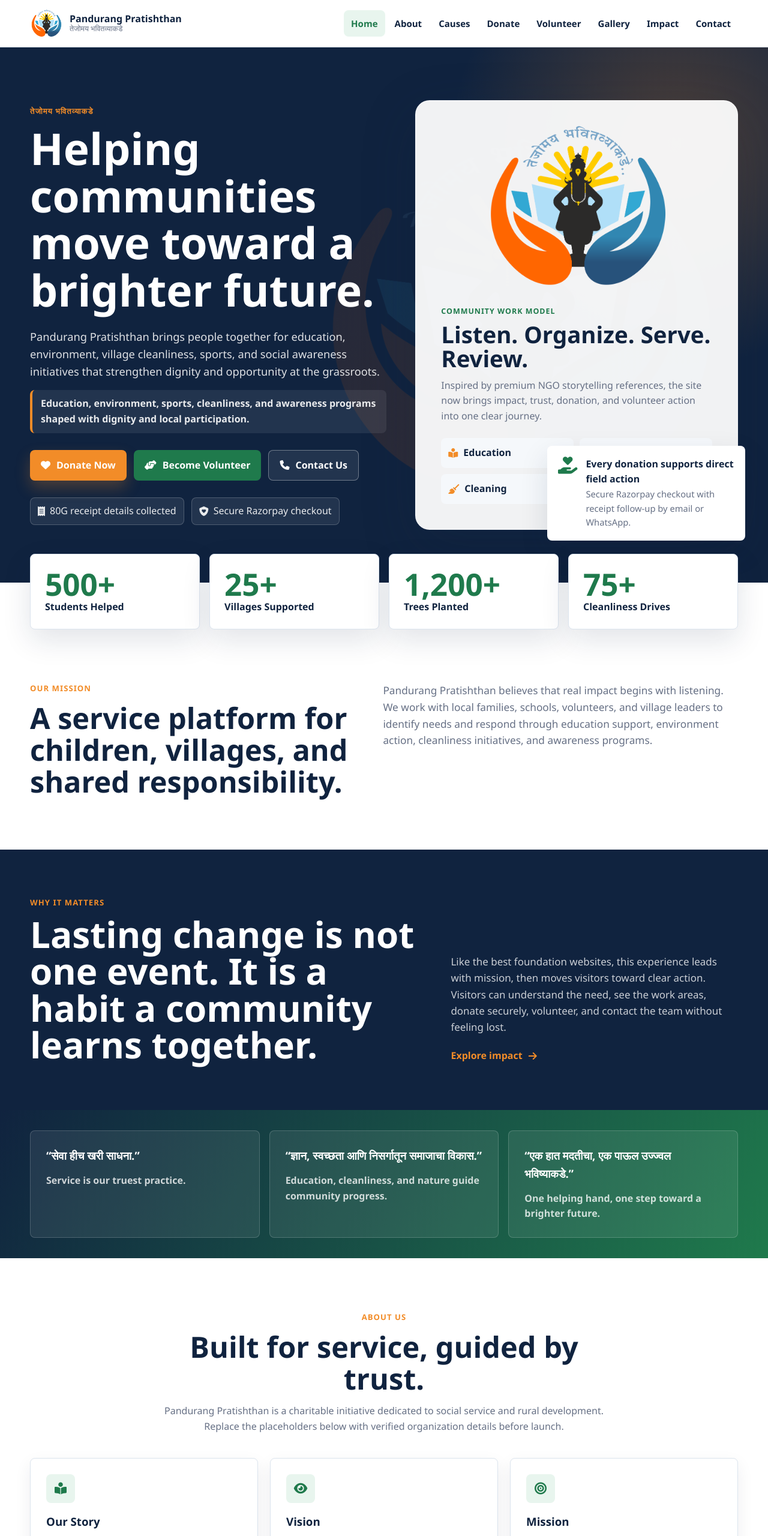
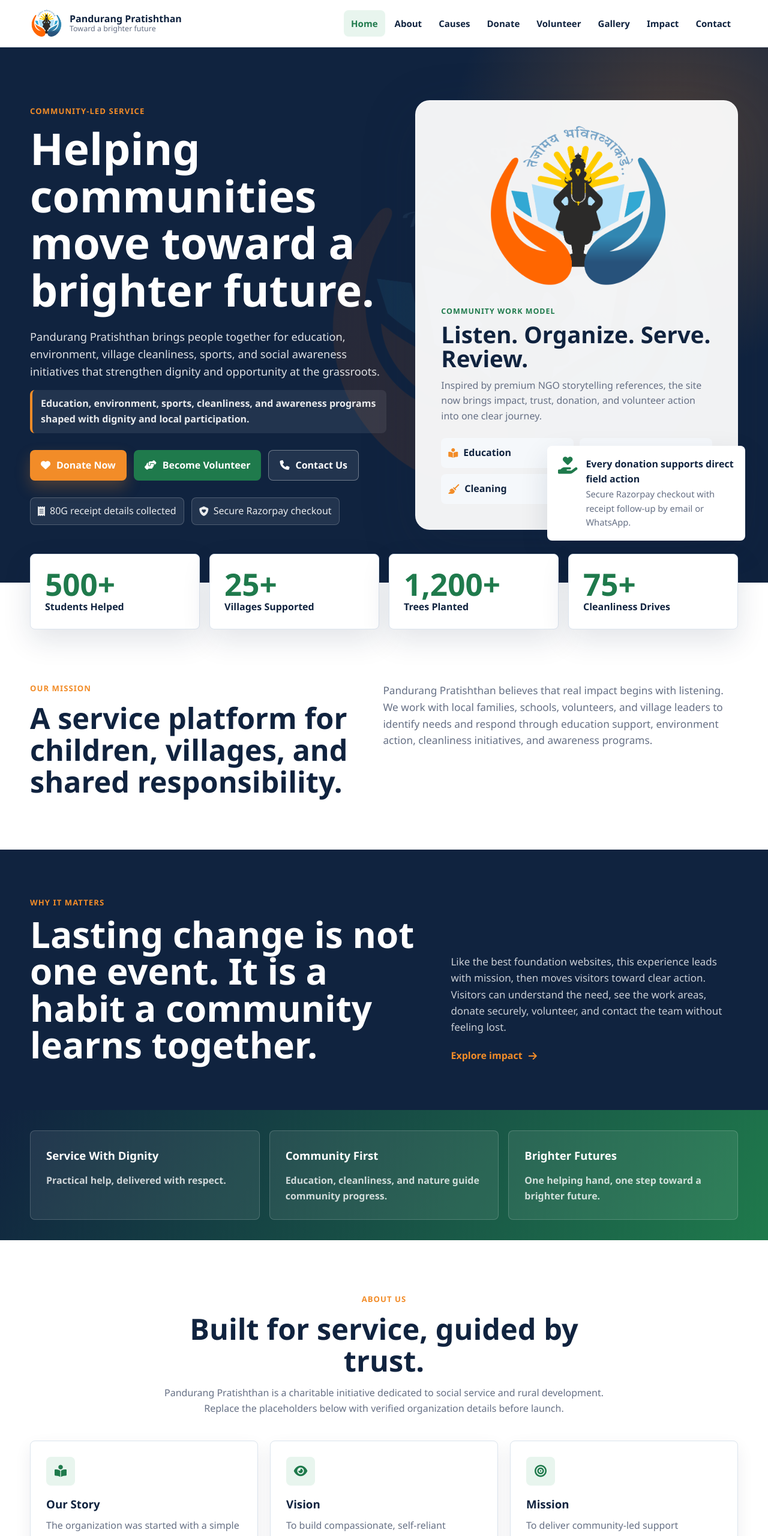
Before and after one commit to ash-krsna/Pandurang-Pratishthan, a website: page index.html in a window 1280 px wide. Shown: the top 2560 px of the page at 60% size. Drawn offline with Linux system fonts and the light colour scheme.

Commit message:
Remove visible Marathi text from UI

```diff
--- a/index.html
+++ b/index.html
@@ -26,7 +26,7 @@
         <img src="./assets/images/logo.png" alt="Pandurang Pratishthan logo">
         <span>
           <strong>Pandurang Pratishthan</strong>
-          <small>तेजोमय भवितव्याकडे</small>
+          <small>Toward a brighter future</small>
         </span>
       </a>
 
@@ -51,7 +51,7 @@
     <section class="hero section" id="home">
       <div class="container hero-grid">
         <div class="hero-content">
-          <p class="eyebrow">तेजोमय भवितव्याकडे</p>
+          <p class="eyebrow">Community-led service</p>
           <h1>Helping communities move toward a brighter future.</h1>
           <p class="hero-text">Pandurang Pratishthan brings people together for education, environment, village cleanliness, sports, and social awareness initiatives that strengthen dignity and opportunity at the grassroots.</p>
           <p class="hero-motto">Education, environment, sports, cleanliness, and awareness programs shaped with dignity and local participation.</p>
@@ -136,18 +136,18 @@
       </div>
     </section>
 
-    <section class="quote-band" aria-label="Marathi values">
+    <section class="quote-band" aria-label="Core values">
       <div class="container quote-grid">
         <blockquote>
-          <p>“सेवा हीच खरी साधना.”</p>
-          <cite>Service is our truest practice.</cite>
+          <p>Service With Dignity</p>
+          <cite>Practical help, delivered with respect.</cite>
         </blockquote>
         <blockquote>
-          <p>“ज्ञान, स्वच्छता आणि निसर्गातून समाजाचा विकास.”</p>
+          <p>Community First</p>
           <cite>Education, cleanliness, and nature guide community progress.</cite>
         </blockquote>
         <blockquote>
-          <p>“एक हात मदतीचा, एक पाऊल उज्ज्वल भविष्याकडे.”</p>
+          <p>Brighter Futures</p>
           <cite>One helping hand, one step toward a brighter future.</cite>
         </blockquote>
       </div>
@@ -488,11 +488,11 @@
 
         <div class="testimonial-grid">
           <blockquote>
-            <p>“मुलांच्या शिक्षणासाठी केलेली मदत म्हणजे समाजाच्या उद्याची गुंतवणूक.”</p>
+            <p>"Education support is an investment in the community's tomorrow."</p>
             <cite>Education support value</cite>
           </blockquote>
           <blockquote>
-            <p>“स्वच्छ गाव, सुंदर गाव, निरोगी गाव.”</p>
+            <p>"Cleaner villages create healthier, more confident communities."</p>
             <cite>Village cleanliness value</cite>
           </blockquote>
         </div>
@@ -559,7 +559,7 @@
       <div>
         <a class="brand footer-brand" href="#home">
           <img src="./assets/images/logo.png" alt="Pandurang Pratishthan logo">
-          <span><strong>Pandurang Pratishthan</strong><small>तेजोमय भवितव्याकडे</small></span>
+          <span><strong>Pandurang Pratishthan</strong><small>Toward a brighter future</small></span>
         </a>
         <p>Replace placeholders with verified details before accepting donations or publishing legal claims.</p>
       </div>
```
Also changed, not shown: README.md.
